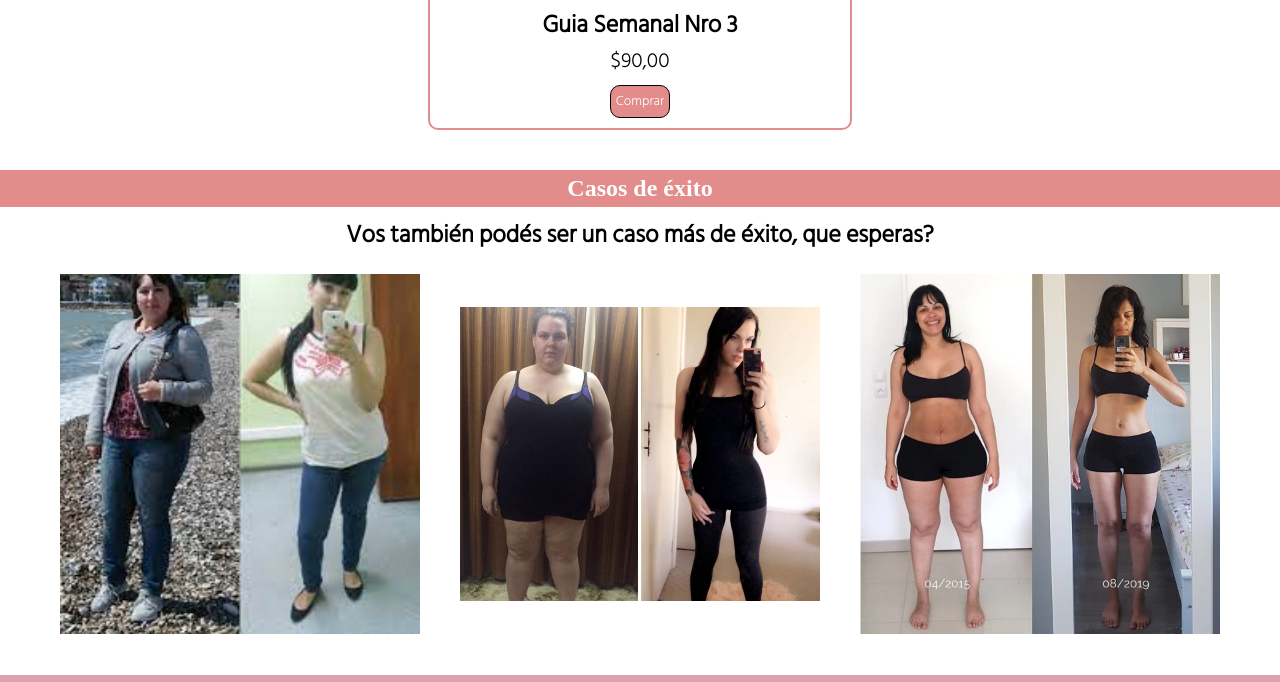
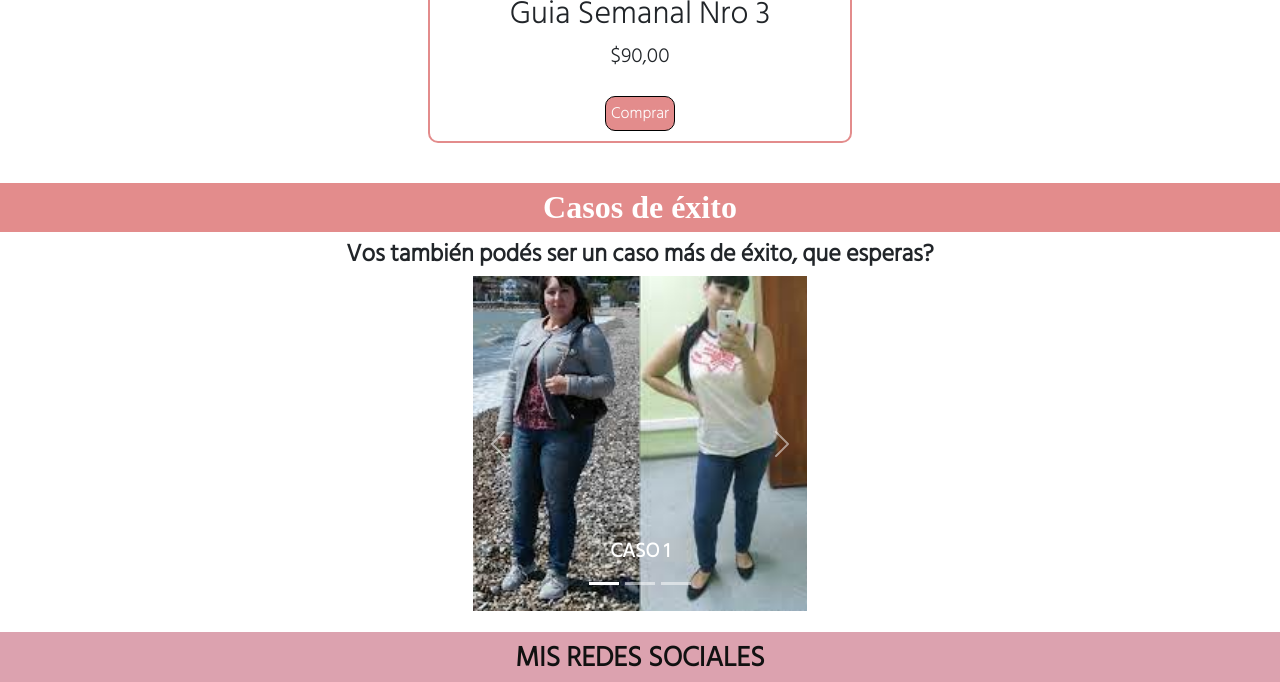
Before and after one commit to facuvande/NutricionProyecto, a plain HTML site: page tienda.html in a window 1280 px wide. Shown: the part 1286-1968 px from the top of the page. Drawn offline with nearby package versions, Linux system fonts and the light colour scheme; a web font is replaced by a local one.

Commit message:
Se agrego carousel y Bootstrap a la tienda

```diff
--- a/css/styles.css
+++ b/css/styles.css
@@ -60,12 +60,14 @@
     align-items: center;
 }
 .navMenu li{
+    border: none;
     margin-right: 1.5rem;
 }
 .navMenu a{
     font-family: 'Hind Vadodara', sans-serif;
     color: #000000;
     font-size: 20px;
+    text-decoration: none;
 }
 .navMenu a:hover{
     border-bottom: 1px solid #000000;
@@ -124,6 +126,7 @@ main{
     text-align: center;
     padding: 5px;
     margin-top: 20px;
+    font-weight: 600;
 }
 
 /* BOTONES */
@@ -204,6 +207,7 @@ main{
 /* //////////////////////// Seccion SobreMI////////////////////////////// */
 .title{
     font-size: 50px;
+    font-weight: 600;
     margin-top: 10px;
     text-align: center;
 }
@@ -285,8 +289,10 @@ main{
 .h2Tienda{
     text-align: center;
     font-size: 1.5em;
+    font-weight: 600;
     margin-top: .5rem;
 }
+
 
 .buy{
     display: flex;
@@ -315,24 +321,21 @@ main{
 }
 
 .galeria{
-    display: flex;
-    flex-direction: row;
-    flex-wrap: wrap;
-    align-content: center;
-    justify-content: center;
-    align-items: center;
+    width: 28vw;
 }
 .galeria img{
-    width: 25rem;
-    padding: 20px;
+    width: 100%;
+}
 
-}
 .galeria p{
     text-align: center;
     align-items: center;
     align-items: center;
 }
 
+.carousel-caption h5{
+    font-weight: 600;
+}
 
 /* ----SECCIONES PLAN ALIMENTACION - ATENCION DOMICILIO - ATENCION ONLINE------ */
 .textPlanes{
@@ -378,8 +381,10 @@ main{
     position: relative;
     top: 1.3rem;
     font-size: 1.5rem;
+    z-index: 1;
 }
 .footer h3{
+    font-weight: 600;
     text-transform: uppercase;
     margin-bottom: 20px;
 }
@@ -488,6 +493,9 @@ main{
     .buy img, .buy div{
         width: 80%;
     }
+    .galeria{
+        width: 38vw;
+    }
     .consultorio{
         width: 100vw;
     }
@@ -517,6 +525,9 @@ main{
     .reserva form{
         width: 100vw;
     }
+    .galeria{
+        width: 48vw;
+    }
     .galeria img{
         width: 100vw;
     }
--- a/tienda.html
+++ b/tienda.html
@@ -4,6 +4,8 @@
     <meta charset="UTF-8">
     <meta http-equiv="X-UA-Compatible" content="IE=edge">
     <meta name="viewport" content="width=device-width, initial-scale=1.0">
+    <!-- BOOTSTRAP -->
+    <link href="https://cdn.jsdelivr.net/npm/bootstrap@5.2.0-beta1/dist/css/bootstrap.min.css" rel="stylesheet" integrity="sha384-0evHe/X+R7YkIZDRvuzKMRqM+OrBnVFBL6DOitfPri4tjfHxaWutUpFmBp4vmVor" crossorigin="anonymous">
     <!-- font awesome -->
     <script src="https://kit.fontawesome.com/3756f86c62.js" crossorigin="anonymous"></script>
     <!-- Css -->
@@ -62,14 +64,42 @@
 
         <h2 class="subtitle">Casos de éxito</h1>
         <h3 class="h2Tienda">Vos también podés ser un caso más de éxito, que esperas?</h3>
-        <div class="galeria">
-            <!-- Caso 1 -->
-            <!-- Imagen de antes y despues de caso1 -->
-            <img src="./img/exito1.jpg" alt="Caso de exito">
-            <!-- Caso 2 -->
-            <img src="./img/exito2.png" alt="Caso de exito">
-            <!-- Caso 3 -->
-            <img src="./img/exito3.jpg" alt="Caso de exito">
+        <div class="galeria container">
+        <div id="carouselExampleCaptions" class="carousel slide" data-bs-ride="false">
+            <div class="carousel-indicators">
+              <button type="button" data-bs-target="#carouselExampleCaptions" data-bs-slide-to="0" class="active" aria-current="true" aria-label="Slide 1"></button>
+              <button type="button" data-bs-target="#carouselExampleCaptions" data-bs-slide-to="1" aria-label="Slide 2"></button>
+              <button type="button" data-bs-target="#carouselExampleCaptions" data-bs-slide-to="2" aria-label="Slide 3"></button>
+            </div>
+            <div class="carousel-inner">
+              <div class="carousel-item active">
+                <img src="./img/exito1.jpg" class="d-block w-100" alt="...">
+                <div class="carousel-caption d-none d-md-block">
+                  <h5>CASO 1</h5>
+                </div>
+              </div>
+              <div class="carousel-item">
+                <img src="./img/exito2.png" class="d-block w-100" alt="...">
+                <div class="carousel-caption d-none d-md-block">
+                  <h5>CASO 2</h5>
+                </div>
+              </div>
+              <div class="carousel-item">
+                <img src="./img/exito3.jpg" class="d-block w-100" alt="...">
+                <div class="carousel-caption d-none d-md-block">
+                  <h5>CASO 3</h5>
+                </div>
+              </div>
+            </div>
+            <button class="carousel-control-prev" type="button" data-bs-target="#carouselExampleCaptions" data-bs-slide="prev">
+              <span class="carousel-control-prev-icon" aria-hidden="true"></span>
+              <span class="visually-hidden">Anterior</span>
+            </button>
+            <button class="carousel-control-next" type="button" data-bs-target="#carouselExampleCaptions" data-bs-slide="next">
+              <span class="carousel-control-next-icon" aria-hidden="true"></span>
+              <span class="visually-hidden">Siguiente</span>
+            </button>
+          </div>
         </div>
     </main>
     <!-- Pie de pagina -->
@@ -87,5 +117,6 @@
         </p>
     </footer>
     </div>
+    <script src="https://cdn.jsdelivr.net/npm/bootstrap@5.2.0-beta1/dist/js/bootstrap.bundle.min.js" integrity="sha384-pprn3073KE6tl6bjs2QrFaJGz5/SUsLqktiwsUTF55Jfv3qYSDhgCecCxMW52nD2" crossorigin="anonymous"></script>
 </body>
 </html>
```
